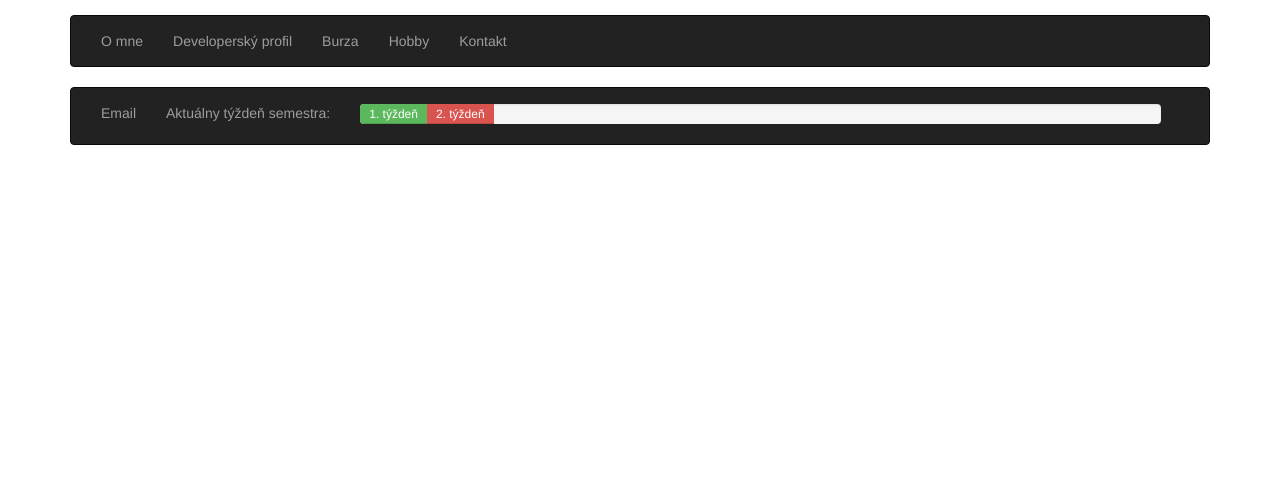
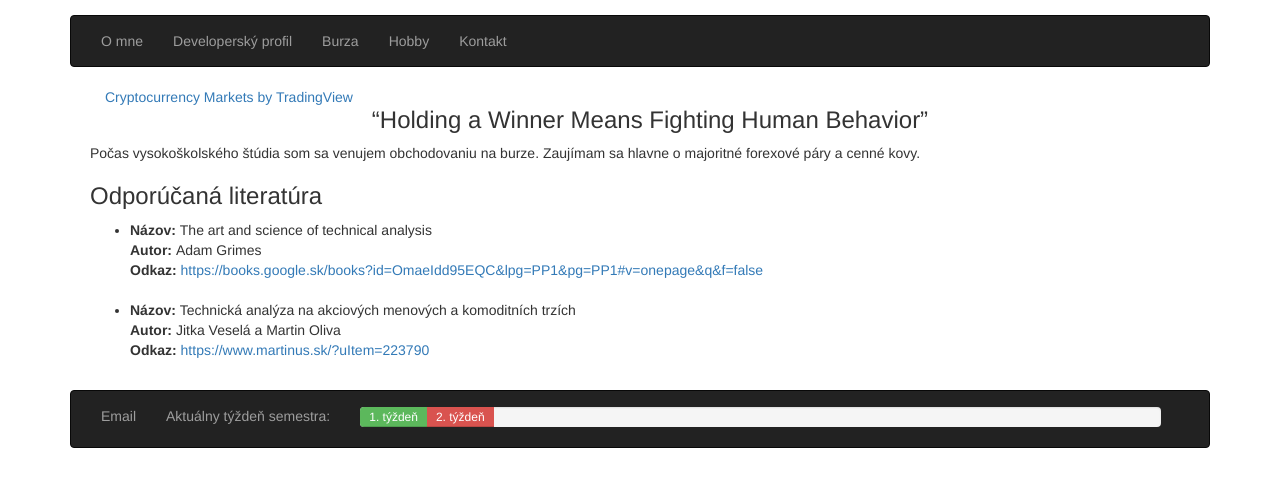
Before and after one commit to febeks/febeks.github.io, a Jekyll site: the page built from stocks.html, in a window 1280 px wide. Shown: the top 487 px of the page. Built offline with Jekyll 4.4.1, drawn with Linux system fonts in a browser that asks for light colours; a script that is not in the unit is left out.

Commit message:
update burzovej odstranky

```diff
--- /dev/null
+++ b/_data/books.csv
@@ -0,0 +1,3 @@
+nadpis,autor,link
+The art and science of technical analysis,Adam Grimes,https://books.google.sk/books?id=OmaeIdd95EQC&lpg=PP1&pg=PP1#v=onepage&q&f=false
+Technická analýza na akciových menových a komoditních trzích,Jitka Veselá a Martin Oliva,https://www.martinus.sk/?uItem=223790
--- a/_includes/footer.html
+++ b/_includes/footer.html
@@ -1,10 +1,10 @@
 <nav id="footer" class="navbar navbar-inverse">
-  <div class="container-fluid">
+  <div class="container-fluid col-xs-12">
     <ul class="nav navbar-nav">
       <li><a href="mailto:xbekesf@stuba.sk">Email</a></li>
       <li><a href="#stav_semestra">Aktuálny týždeň semestra:</a></li>
     </ul>
-    <div class="semester col-md-9">
+    <div class="semester col-lg-9">
   		<div class="progress">
   		  <div class="progress-bar progress-bar-success" role="progressbar" style="width:8.33%">
   		    1. týždeň
--- a/_includes/nav.html
+++ b/_includes/nav.html
@@ -8,5 +8,10 @@
       <li><a href="{{site.baseurl}}/hobby.html">Hobby</a></li>
       <li><a href="{{site.baseurl}}/kontakt.html">Kontakt</a></li>
     </ul>
+    <ul class="nav navbar-nav navbar-right">
+      <li>
+
+      </li>
+    </ul>
   </div>
 </nav>
--- a/css/home.css
+++ b/css/home.css
@@ -1,10 +1,6 @@
 #avatar{
   width: 90%;
   height: 90%;
-}
-
-#footer{
-  margin-top: 0px;
 }
 
 #aktuality{
--- a/css/main.css
+++ b/css/main.css
@@ -1,5 +1,9 @@
 body{
   margin-top: 15px;
+}
+
+#footer{
+  margin-top: 0px;
 }
 
 .content{
--- a/stocks.html
+++ b/stocks.html
@@ -1,3 +1,36 @@
 ---
 layout: default
 ---
+
+<div class="col-lg-12">
+  <!-- TradingView Widget BEGIN -->
+<div class="tradingview-widget-container">
+  <div class="tradingview-widget-container__widget"></div>
+  <div class="tradingview-widget-copyright"><a href="https://www.tradingview.com/markets/cryptocurrencies/quotes-all/" rel="noopener" target="_blank"><span class="blue-text">Cryptocurrency Markets</span> by TradingView</a></div>
+  <script type="text/javascript" src="https://s3.tradingview.com/external-embedding/embed-widget-screener.js" async>
+  {
+  "width": "100%",
+  "height": "100%",
+  "defaultColumn": "overview",
+  "screener_type": "crypto_mkt",
+  "displayCurrency": "USD",
+  "locale": "en"
+}
+  </script>
+</div>
+<!-- TradingView Widget END -->
+</div>
+
+<h3 class="text-center">{{ ' "Holding a Winner Means Fighting Human Behavior" '| smartify }}</h3>
+<p>
+  Počas vysokoškolského štúdia som sa venujem obchodovaniu na burze. Zaujímam sa hlavne o majoritné forexové páry a cenné kovy.
+</p>
+<strong><h3>Odporúčaná literatúra</h3></strong>
+<ul>
+{% for book in site.data.books %}
+  <li><strong>Názov: </strong>{{book.nadpis}}<br />
+  <strong>Autor: </strong>{{book.autor}}<br />
+  <strong>Odkaz: </strong><a href="{{ book.link }}">{{ book.link }}</a></li>
+  <br />
+{% endfor %}
+</ul>
```
Also changed, not shown: index.html (+4 -4 lines).
